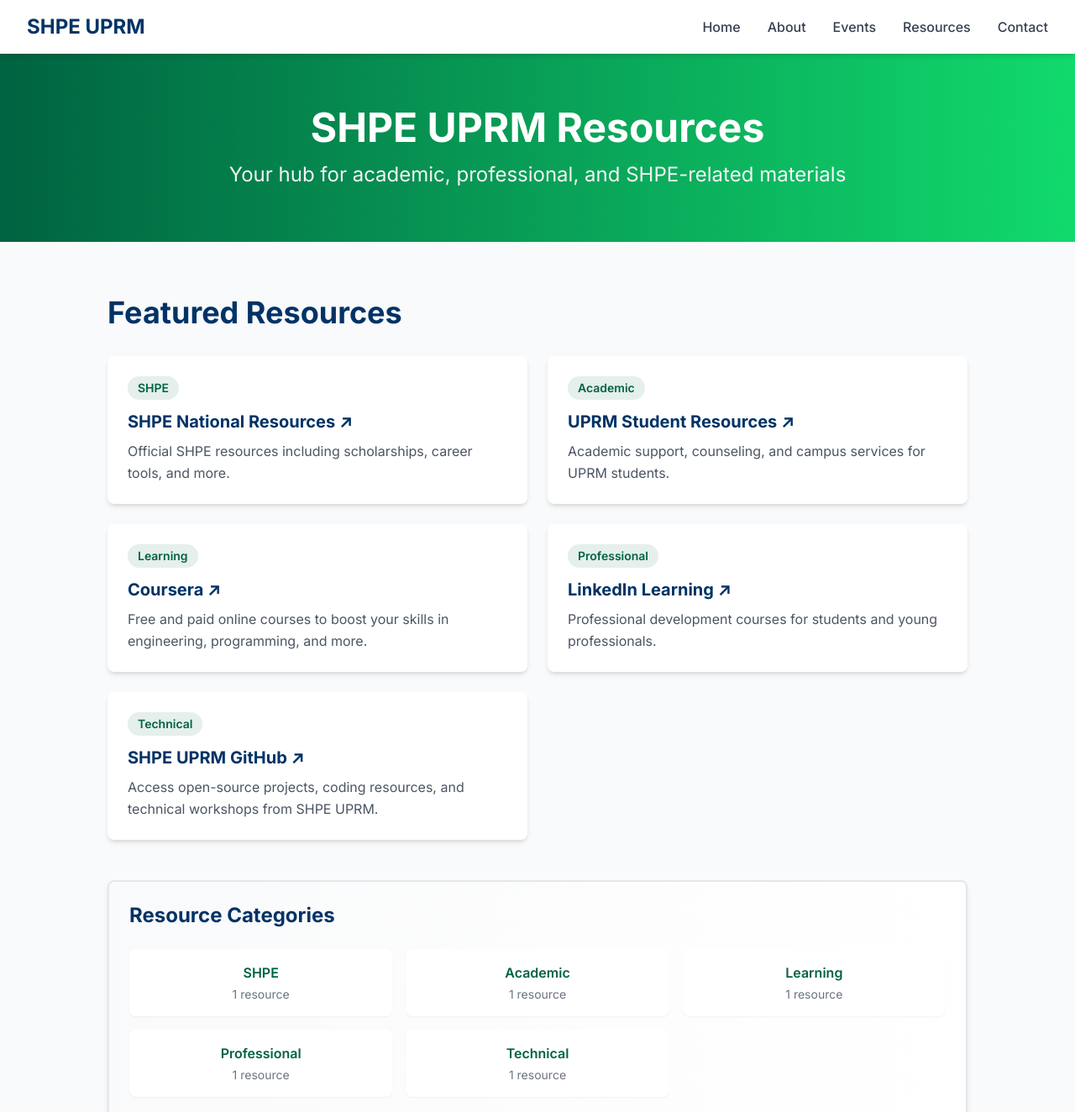
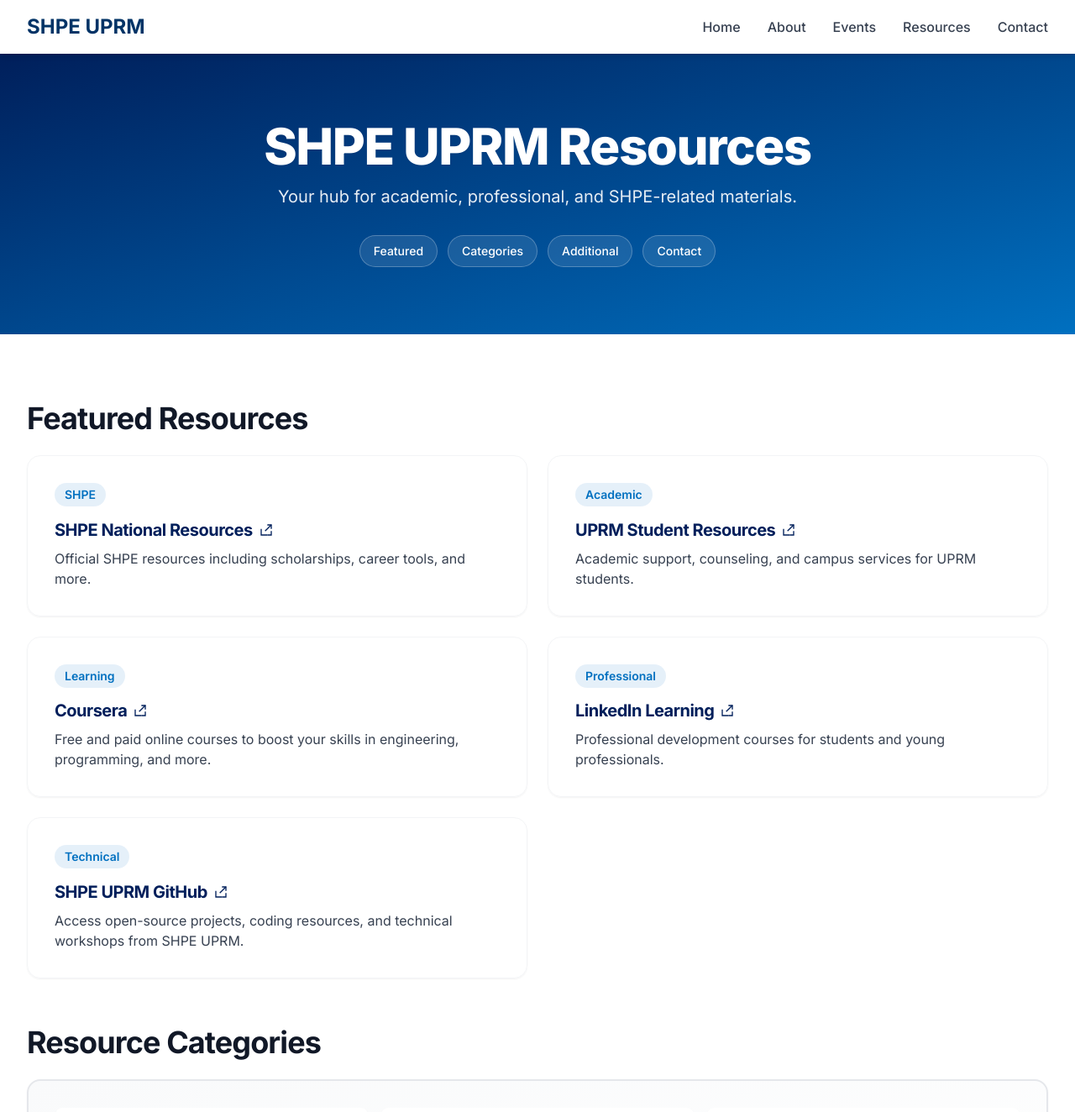
Before and after one commit to shpeuprm/shpeuprm-website, a Next.js app: page /resources in a window 1280 px wide. Shown: the top 1324 px of the page at 84% size. Built offline with nearby package versions, Linux system fonts and the light colour scheme.

Commit message:
Refactor ResourcesPage for improved accessibility and UX; implement new components and semantic structure, enhance navigation and resource presentation.

```diff
--- a/app/resources/page.tsx
+++ b/app/resources/page.tsx
@@ -1,10 +1,19 @@
 import type { Metadata } from "next";
+import * as React from "react";
 
 export const metadata: Metadata = {
   title: "Resources",
   description:
     "Access academic, professional, and SHPE-related resources including scholarships, career tools, online courses, and more.",
 };
+
+/**
+ * UX notes
+ * - Uses semantic sections + in‑page chips for quick navigation
+ * - Accessible external links (screen reader text: “opens in new tab”)
+ * - Inline SVG icons (no emoji / no icon library deps)
+ * - SHPE palette: NAVY #001F5B, BLUE #0070C0, CYAN #72A9BE, ORANGE #FD652F, RED‑ORANGE #D33A02, GRAY #626366
+ */
 
 interface Resource {
   title: string;
@@ -51,138 +60,252 @@
   },
 ];
 
+export default function ResourcesPage() {
+  const categories = React.useMemo(
+    () => Array.from(new Set(resources.map((r) => r.category))),
+    []
+  );
+
+  return (
+    <div className="min-h-screen bg-white text-gray-900">
+      {/* Skip link */}
+      <a
+        href="#main"
+        className="sr-only focus:not-sr-only focus:fixed focus:top-4 focus:left-4 focus:z-50 focus:rounded-xl focus:bg-white focus:px-4 focus:py-2 focus:text-sm focus:shadow-lg"
+      >
+        Skip to content
+      </a>
+
+      {/* Hero */}
+      <section
+        aria-labelledby="resources-hero-title"
+        className="relative isolate overflow-hidden bg-gradient-to-br from-[#001F5B] to-[#0070C0] text-white"
+      >
+        <div className="absolute inset-0 pointer-events-none opacity-20 [mask-image:radial-gradient(60%_60%_at_50%_0%,#000,transparent_75%)]" />
+        <div className="mx-auto max-w-7xl px-4 sm:px-6 lg:px-8 py-16 md:py-20 text-center">
+          <h1
+            id="resources-hero-title"
+            className="text-4xl sm:text-5xl md:text-6xl font-extrabold tracking-tight drop-shadow-sm"
+          >
+            SHPE UPRM Resources
+          </h1>
+          <p className="mx-auto mt-4 max-w-2xl text-base sm:text-lg md:text-xl text-white/90">
+            Your hub for academic, professional, and SHPE-related materials.
+          </p>
+
+          {/* On this page: chips */}
+          <nav
+            aria-label="On this page"
+            className="mx-auto mt-8 flex flex-wrap items-center justify-center gap-3"
+          >
+            {[
+              { href: "#featured", label: "Featured" },
+              { href: "#categories", label: "Categories" },
+              { href: "#extras", label: "Additional" },
+              { href: "#contact", label: "Contact" },
+            ].map((item) => (
+              <a
+                key={item.href}
+                href={item.href}
+                className="rounded-full border border-white/25 bg-white/10 px-4 py-2 text-sm font-medium text-white backdrop-blur transition hover:bg-white/20 focus:outline-none focus-visible:ring-2 focus-visible:ring-offset-2 focus-visible:ring-white/60 focus-visible:ring-offset-[#001F5B]"
+              >
+                {item.label}
+              </a>
+            ))}
+          </nav>
+        </div>
+      </section>
+
+      {/* Main */}
+      <main id="main" className="mx-auto max-w-7xl px-4 sm:px-6 lg:px-8 py-14 md:py-20">
+        {/* Featured Resources */}
+        <Section id="featured" title="Featured Resources">
+          <ul role="list" className="grid grid-cols-1 md:grid-cols-2 gap-6">
+            {resources.map((resource, i) => (
+              <li key={`${resource.title}-${i}`} className="list-none">
+                <ResourceCard resource={resource} />
+              </li>
+            ))}
+          </ul>
+        </Section>
+
+        {/* Categories Overview */}
+        <Section id="categories" title="Resource Categories">
+          <Card className="border-2 border-gray-200 bg-gradient-to-br from-gray-50 to-white">
+            <div className="grid grid-cols-2 md:grid-cols-3 gap-4">
+              {categories.map((category) => {
+                const count = resources.filter((r) => r.category === category).length;
+                return (
+                  <div
+                    key={category}
+                    className="rounded-lg bg-white p-4 text-center shadow-sm transition-shadow hover:shadow-md"
+                  >
+                    <span className="font-semibold text-[#0070C0]">{category}</span>
+                    <p className="mt-1 text-sm text-gray-600">
+                      {count} {count === 1 ? "resource" : "resources"}
+                    </p>
+                  </div>
+                );
+              })}
+            </div>
+          </Card>
+        </Section>
+
+        {/* Additional Resources */}
+        <Section id="extras" title="Additional Resources">
+          <div className="grid grid-cols-1 md:grid-cols-3 gap-6">
+            <Card className="text-center">
+              <div className="mb-3 flex items-center justify-center">
+                <IconBook className="h-8 w-8 text-[#0070C0]" />
+              </div>
+              <h4 className="text-xl font-semibold text-[#001F5B]">Study Materials</h4>
+              <p className="mt-2 text-gray-700">
+                Access study guides, practice problems, and course materials shared by SHPE members.
+              </p>
+            </Card>
+            <Card className="text-center">
+              <div className="mb-3 flex items-center justify-center">
+                <IconBulb className="h-8 w-8 text-[#FD652F]" />
+              </div>
+              <h4 className="text-xl font-semibold text-[#001F5B]">Career Resources</h4>
+              <p className="mt-2 text-gray-700">
+                Resume templates, interview prep guides, and job search strategies for engineers.
+              </p>
+            </Card>
+            <Card className="text-center">
+              <div className="mb-3 flex items-center justify-center">
+                <IconCap className="h-8 w-8 text-[#72A9BE]" />
+              </div>
+              <h4 className="text-xl font-semibold text-[#001F5B]">Scholarship Info</h4>
+              <p className="mt-2 text-gray-700">
+                Find scholarship opportunities specifically for Hispanic students in STEM fields.
+              </p>
+            </Card>
+          </div>
+        </Section>
+
+        {/* Contact */}
+        <Section id="contact" title="Have a Resource to Suggest?">
+          <Card className="text-center text-white bg-gradient-to-br from-[#001F5B] to-[#0070C0]">
+            <p className="mx-auto max-w-2xl text-white/90">
+              We’re always looking to expand our resource library. Share your recommendations with us!
+            </p>
+            <div className="mt-6">
+              <Button href="mailto:shpe.uprm@upr.edu" variant="accent">
+                Email Us Your Suggestions
+              </Button>
+            </div>
+          </Card>
+        </Section>
+
+        {/* Back to top */}
+        <div className="mt-16 flex justify-center">
+          <a
+            href="#resources-hero-title"
+            className="inline-flex items-center justify-center rounded-full border border-gray-200 bg-white px-4 py-2 text-sm font-semibold text-gray-700 shadow-sm transition hover:bg-gray-50 focus:outline-none focus-visible:ring-2 focus-visible:ring-[#001F5B]"
+          >
+            Back to top
+          </a>
+        </div>
+      </main>
+    </div>
+  );
+}
+
+/* ----------------- Composables ----------------- */
+function Section({ id, title, children }: { id: string; title: string; children: React.ReactNode }) {
+  return (
+    <section id={id} aria-labelledby={`${id}-title`} className="scroll-mt-28 mb-12 md:mb-14">
+      <h2 id={`${id}-title`} className="text-2xl sm:text-3xl md:text-4xl font-bold tracking-tight text-gray-900">
+        {title}
+      </h2>
+      <div className="mt-6">{children}</div>
+    </section>
+  );
+}
+
+function Card({ className = "", children }: { className?: string; children: React.ReactNode }) {
+  return (
+    <div className={`rounded-2xl border border-gray-100 bg-white/80 p-6 shadow-sm backdrop-blur-sm md:p-8 ${className}`}>
+      {children}
+    </div>
+  );
+}
+
 function ResourceCard({ resource }: { resource: Resource }) {
   return (
-    <div className="card group hover:border-l-4 hover:border-secondary transition-all duration-300">
-      <div className="flex items-start justify-between mb-3">
-        <span className="inline-block bg-secondary/10 text-secondary px-3 py-1 rounded-full text-sm font-semibold">
+    <Card className="transition hover:shadow-md focus-within:shadow-md">
+      <div className="mb-3 flex items-start justify-between">
+        <span className="inline-block rounded-full bg-[#0070C0]/10 px-3 py-1 text-sm font-semibold text-[#0070C0]">
           {resource.category}
         </span>
       </div>
-      <h3 className="text-xl font-bold text-primary mb-2 group-hover:text-secondary transition-colors">
+      <h3 className="text-xl font-bold tracking-tight text-[#001F5B]">
         <a
           href={resource.url}
           target="_blank"
           rel="noopener noreferrer"
-          className="hover:underline"
+          className="inline-flex items-center gap-2 align-middle outline-none transition hover:opacity-90 focus-visible:ring-2 focus-visible:ring-[#001F5B] rounded"
         >
-          {resource.title} ↗
+          {resource.title}
+          <IconExternal className="h-4 w-4 text-[#001F5B]" />
+          <span className="sr-only">(opens in a new tab)</span>
         </a>
       </h3>
-      <p className="text-gray-600 leading-relaxed">{resource.description}</p>
-    </div>
+      <p className="mt-2 text-gray-700">{resource.description}</p>
+    </Card>
   );
 }
 
-export default function ResourcesPage() {
-  const categories = Array.from(new Set(resources.map((r) => r.category)));
-
+function Button({ href, children, variant = "solid" }: { href: string; children: React.ReactNode; variant?: "solid" | "light" | "accent" }) {
+  const base = "inline-flex items-center justify-center rounded-lg px-4 py-2 text-sm font-semibold transition focus:outline-none focus-visible:ring-2";
+  const styles: Record<string, string> = {
+    solid: "bg-[#001F5B] text-white hover:opacity-95 focus-visible:ring-[#001F5B]",
+    light: "bg-white text-[#001F5B] border border-white/20 hover:bg-white/90 focus-visible:ring-white",
+    accent: "bg-[#FD652F] text-white hover:opacity-95 focus-visible:ring-[#FD652F]",
+  };
   return (
-    <div>
-      {/* Hero Section */}
-      <section className="bg-gradient-to-r from-secondary to-secondary-bright text-white py-16">
-        <div className="container-custom text-center">
-          <h1 className="text-4xl md:text-5xl font-bold mb-4">
-            SHPE UPRM Resources
-          </h1>
-          <p className="text-xl md:text-2xl text-gray-100">
-            Your hub for academic, professional, and SHPE-related materials
-          </p>
-        </div>
-      </section>
-
-      {/* Resources Section */}
-      <div className="container-custom py-16">
-        <div className="max-w-5xl mx-auto">
-          <h2 className="section-heading mb-8">Featured Resources</h2>
-
-          <div className="grid grid-cols-1 md:grid-cols-2 gap-6 mb-12">
-            {resources.map((resource, index) => (
-              <ResourceCard key={index} resource={resource} />
-            ))}
-          </div>
-
-          {/* Categories Overview */}
-          <div className="card bg-gradient-to-r from-gray-50 to-white border-2 border-gray-200">
-            <h3 className="text-2xl font-bold text-primary mb-6">
-              Resource Categories
-            </h3>
-            <div className="grid grid-cols-2 md:grid-cols-3 gap-4">
-              {categories.map((category, index) => (
-                <div
-                  key={index}
-                  className="bg-white rounded-lg p-4 text-center shadow-sm hover:shadow-md transition-shadow"
-                >
-                  <span className="text-secondary font-semibold">
-                    {category}
-                  </span>
-                  <p className="text-sm text-gray-500 mt-1">
-                    {resources.filter((r) => r.category === category).length}{" "}
-                    {resources.filter((r) => r.category === category).length ===
-                    1
-                      ? "resource"
-                      : "resources"}
-                  </p>
-                </div>
-              ))}
-            </div>
-          </div>
-
-          {/* Additional Resources Section */}
-          <div className="mt-16">
-            <h2 className="section-heading mb-6">Additional Resources</h2>
-            <div className="grid grid-cols-1 md:grid-cols-3 gap-6">
-              <div className="card text-center">
-                <div className="text-4xl mb-4">📚</div>
-                <h4 className="text-xl font-semibold text-primary mb-2">
-                  Study Materials
-                </h4>
-                <p className="text-gray-600">
-                  Access study guides, practice problems, and course materials
-                  shared by SHPE members.
-                </p>
-              </div>
-              <div className="card text-center">
-                <div className="text-4xl mb-4">💡</div>
-                <h4 className="text-xl font-semibold text-primary mb-2">
-                  Career Resources
-                </h4>
-                <p className="text-gray-600">
-                  Resume templates, interview prep guides, and job search
-                  strategies for engineers.
-                </p>
-              </div>
-              <div className="card text-center">
-                <div className="text-4xl mb-4">🎓</div>
-                <h4 className="text-xl font-semibold text-primary mb-2">
-                  Scholarship Info
-                </h4>
-                <p className="text-gray-600">
-                  Find scholarship opportunities specifically for Hispanic
-                  students in STEM fields.
-                </p>
-              </div>
-            </div>
-          </div>
-
-          {/* Contact Section */}
-          <div className="mt-16 card bg-gradient-to-r from-primary to-secondary text-white text-center">
-            <h3 className="text-2xl font-bold mb-4">
-              Have a Resource to Suggest?
-            </h3>
-            <p className="text-lg mb-6 text-gray-100">
-              We&apos;re always looking to expand our resource library. Share your
-              recommendations with us!
-            </p>
-            <a
-              href="mailto:shpe.uprm@upr.edu"
-              className="inline-block bg-accent hover:bg-yellow-500 text-primary font-semibold py-3 px-8 rounded-lg transition-colors duration-200 shadow-md hover:shadow-lg"
-            >
-              Email Us Your Suggestions
-            </a>
-          </div>
-        </div>
-      </div>
-    </div>
+    <a href={href} className={`${base} ${styles[variant]}`}>{children}</a>
   );
 }
+
+/* ----------------- Icons (inline SVGs) ----------------- */
+function IconExternal({ className = "" }: { className?: string }) {
+  return (
+    <svg aria-hidden viewBox="0 0 24 24" className={className} fill="none" stroke="currentColor" strokeWidth="2">
+      <path d="M14 3h7v7" />
+      <path d="M10 14L21 3" />
+      <path d="M21 14v7h-7" />
+      <path d="M3 10v11h11" />
+    </svg>
+  );
+}
+
+function IconBook({ className = "" }: { className?: string }) {
+  return (
+    <svg aria-hidden viewBox="0 0 24 24" className={className} fill="none" stroke="currentColor" strokeWidth="2">
+      <path d="M4 19.5A2.5 2.5 0 016.5 17H20" />
+      <path d="M6.5 2H20v15H6.5A2.5 2.5 0 004 19.5V4.5A2.5 2.5 0 016.5 2z" />
+    </svg>
+  );
+}
+
+function IconBulb({ className = "" }: { className?: string }) {
+  return (
+    <svg aria-hidden viewBox="0 0 24 24" className={className} fill="none" stroke="currentColor" strokeWidth="2">
+      <path d="M9 18h6" />
+      <path d="M10 22h4" />
+      <path d="M2 11a10 10 0 1020 0A10 10 0 002 11z" />
+      <path d="M8 11c0-2.2 1.8-4 4-4s4 1.8 4 4c0 1.5-.8 2.2-1.6 3.1-.6.6-1 1.1-1 1.9H10c0-.8-.4-1.3-1-1.9C8.8 13.2 8 12.5 8 11z" />
+    </svg>
+  );
+}
+
+function IconCap({ className = "" }: { className?: string }) {
+  return (
+    <svg aria-hidden viewBox="0 0 24 24" className={className} fill="none" stroke="currentColor" strokeWidth="2">
+      <path d="M2 10l10-5 10 5-10 5-10-5z" />
+      <path d="M6 12v4c3 2 9 2 12 0v-4" />
+    </svg>
+  );
+}
```
